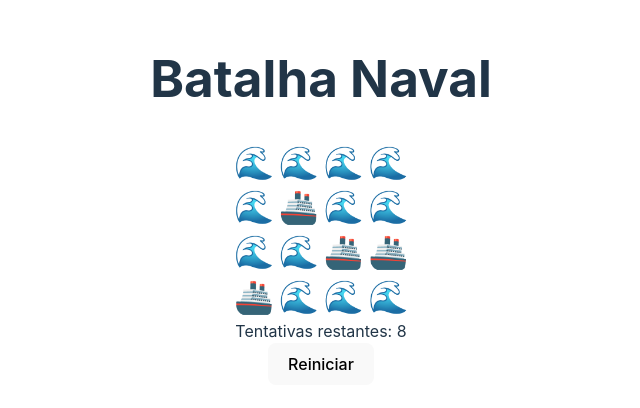
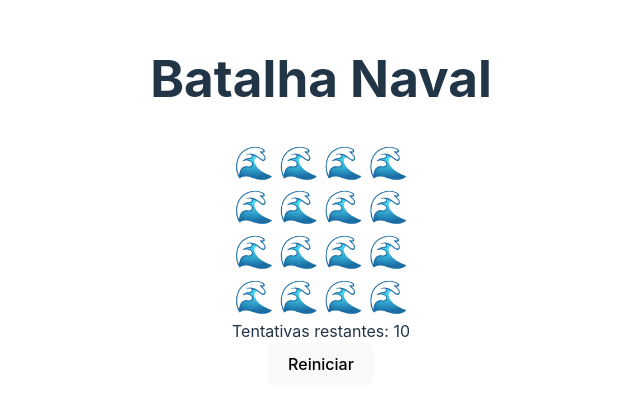
Before and after one commit to Caslus/batalhaNaval, a Svelte app: page / in a window 1280 px wide. Shown: the part 200-608 px from the top of the page, without its empty margins (319-959 px from the left). Built offline with nearby package versions, Linux system fonts and the light colour scheme.

Commit message:
gameplay is now complete

```diff
--- a/src/Grid.svelte
+++ b/src/Grid.svelte
@@ -2,7 +2,7 @@
 	var size: number = 4;
 	var remainingShipsToSpawn: number = Math.ceil(size);
 	var remainingShips: number = remainingShipsToSpawn;
-	var remainingPlays = size * 2;
+	var remainingPlays = Math.ceil(size * 2.5);
 
 	type cell = {
 		status: "water" | "ship" | "bomb" | "miss";
@@ -68,7 +68,11 @@
 								play(cell);
 							}}
 						>
-							🚢
+							{#if remainingPlays == 0}
+								🚢
+							{:else}
+								🌊
+							{/if}
 						</a>
 					{:else if cell.status == "bomb"}
 						💥
```
